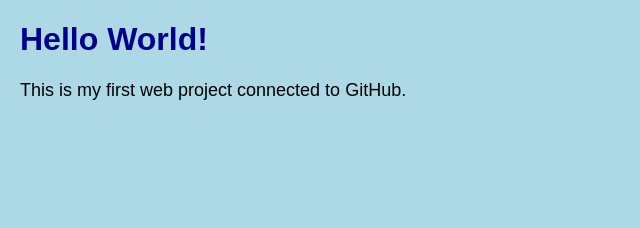
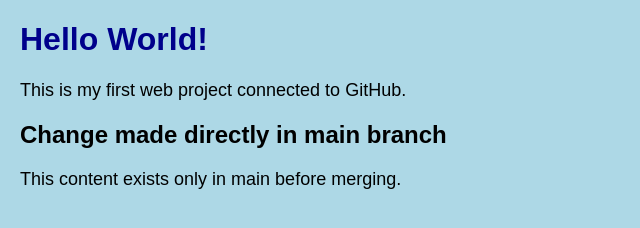
Before and after one commit to animeshv063/MyWebProject, a plain HTML site: page index.html in a window 1280 px wide. Shown: the whole page, without its empty margins (0-640 px from the left). Drawn offline with Linux system fonts and the light colour scheme.

Commit message:
Updated index.html directly in main branch

```diff
--- a/index.html
+++ b/index.html
@@ -7,6 +7,8 @@
 <body>
   <h1>Hello World!</h1>
   <p>This is my first web project connected to GitHub.</p>
+  <h2>Change made directly in main branch</h2>
+  <p>This content exists only in main before merging.</p>
   <script src="Assets/app.js"></script>
 </body>
 </html>
```
